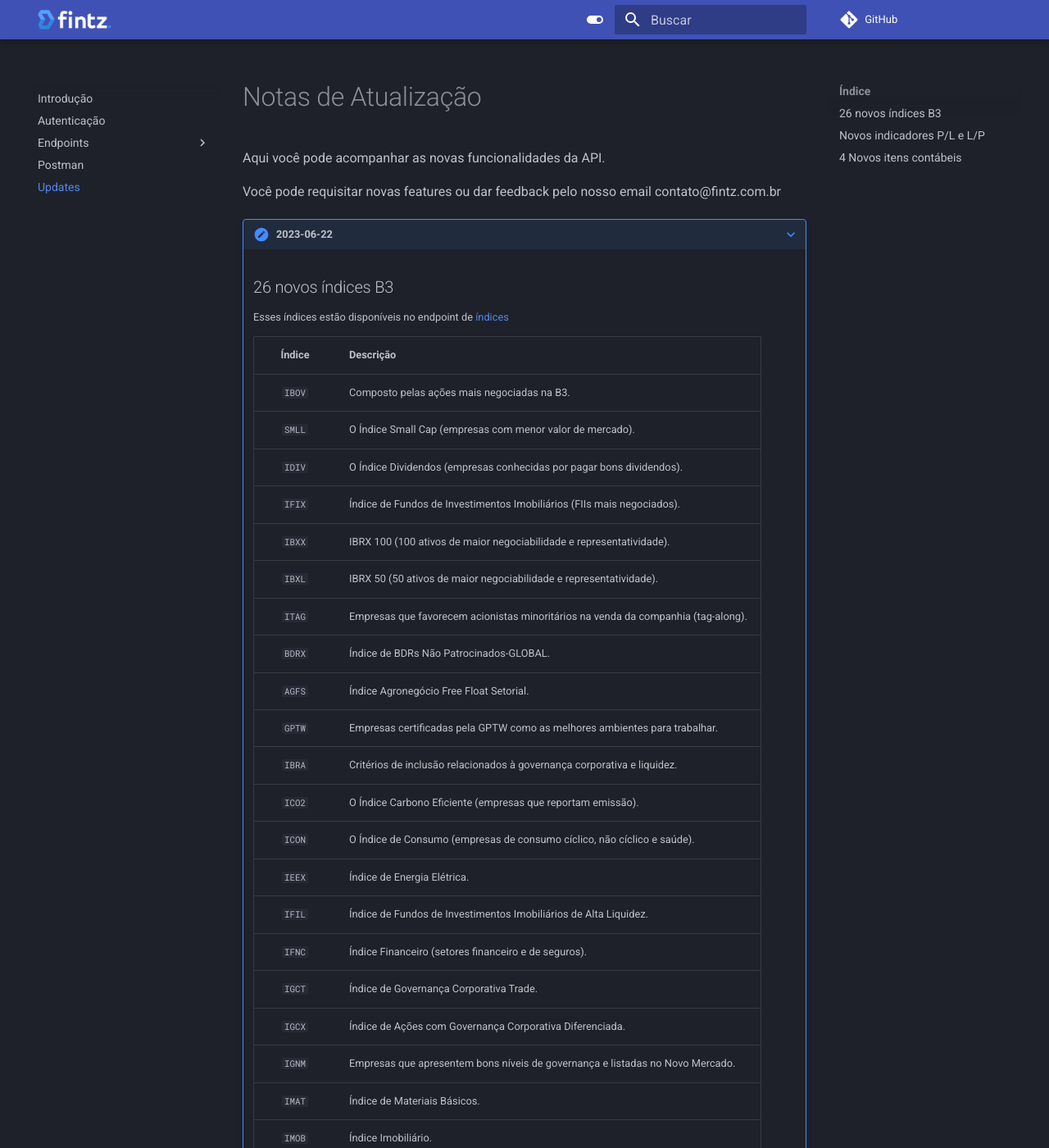
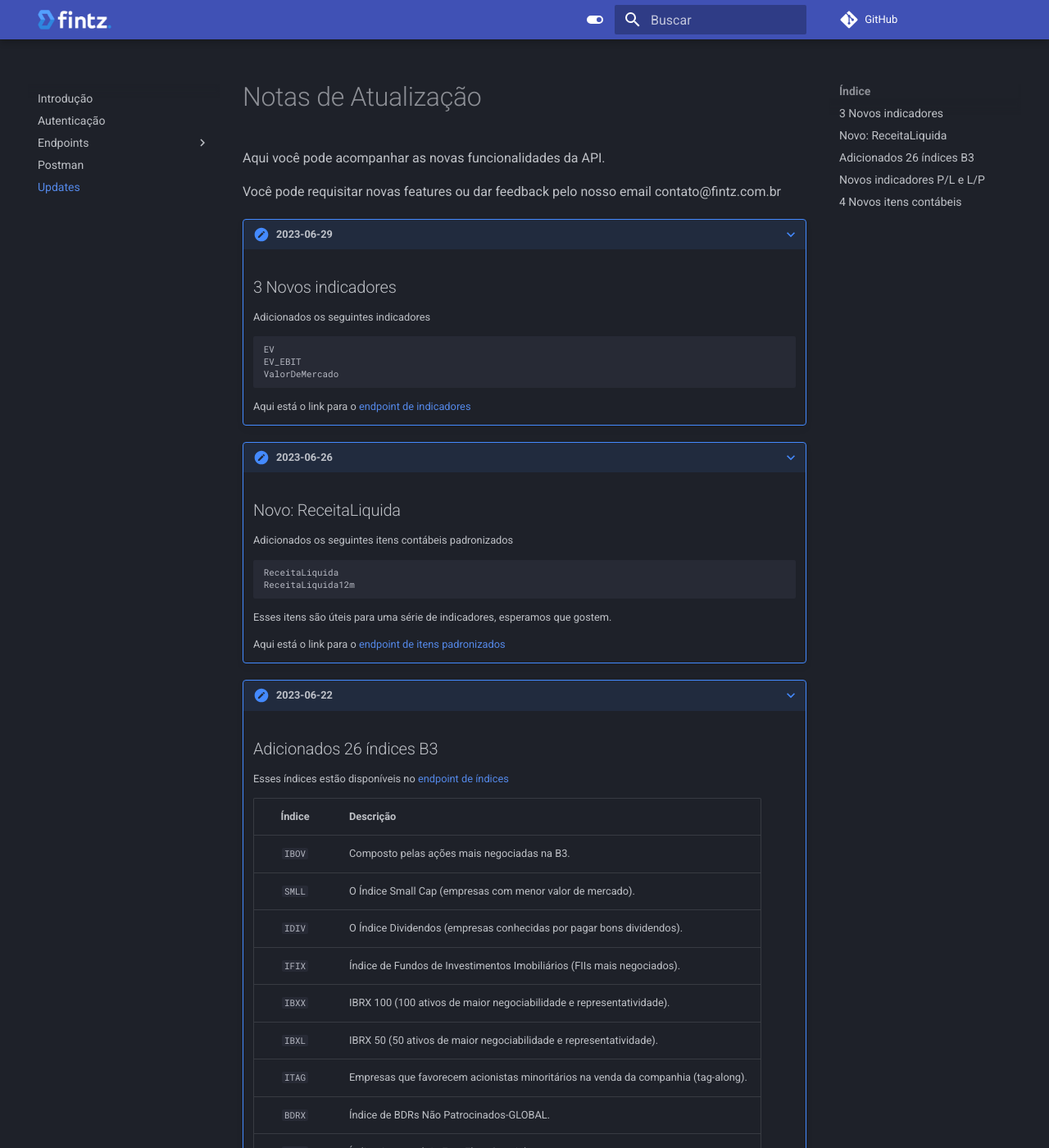
Before and after one commit to thefintz/docs, an MkDocs documentation site: the page built from docs/updates.md, in a window 1280 px wide and 1400 px high. Shown: the whole window at 82% size. Built offline with MkDocs 1.6.1 and Material for MkDocs 9.7.7, drawn with Linux system fonts in a browser that asks for light colours; comment, search, counter and statistics services are not loaded; some of the changed text lies outside the part shown.

Commit message:
add indicadores e itens contabeis

````diff
--- a/docs/updates.md
+++ b/docs/updates.md
@@ -8,11 +8,37 @@ Aqui você pode acompanhar as novas funcionalidades da API.
 
 Você pode requisitar novas features ou dar feedback pelo nosso email contato@fintz.com.br
 
+???+ note "2023-06-29"
+    ## 3 Novos indicadores
+
+    Adicionados os seguintes indicadores
+
+    ```
+    EV
+    EV_EBIT
+    ValorDeMercado
+    ```
+
+    Aqui está o link para o [endpoint de indicadores][indicadores]
+
+???+ note "2023-06-26"
+    ## Novo: ReceitaLiquida
+
+    Adicionados os seguintes itens contábeis padronizados
+
+    ```
+    ReceitaLiquida
+    ReceitaLiquida12m
+    ```
+
+    Esses itens são úteis para uma série de indicadores, esperamos que gostem.
+
+    Aqui está o link para o [endpoint de itens padronizados][itenscontabeis]
 
 ???+ note "2023-06-22"
-    ## 26 novos índices B3
+    ## Adicionados 26 índices B3
 
-    Esses índices estão disponíveis no endpoint de [índices][indices]
+    Esses índices estão disponíveis no [endpoint de índices][indices]
 
     | Índice | Descrição |
     | :-: | |
@@ -69,7 +95,7 @@ Você pode requisitar novas features ou dar feedback pelo nosso email contato@fi
 
     Assim podemos ordenar sem problemas.
 
-    Esses indicadores estão disponíveis no endpoint de [indicadores].
+    Esses indicadores estão disponíveis no [endpoint de indicadores].
 
 
 ???+ note "2023-06-19"
@@ -86,4 +112,4 @@ Você pode requisitar novas features ou dar feedback pelo nosso email contato@fi
 
     Esses itens são úteis para uma série de indicadores, esperamos que gostem.
 
-    [Aqui está o link para o endpoint de itens padronizados][itenscontabeis]
+    Aqui está o link para o [endpoint de itens padronizados][itenscontabeis]
````
Also changed, not shown: docs/endpoints/bolsa.md (+5 -0 lines).
